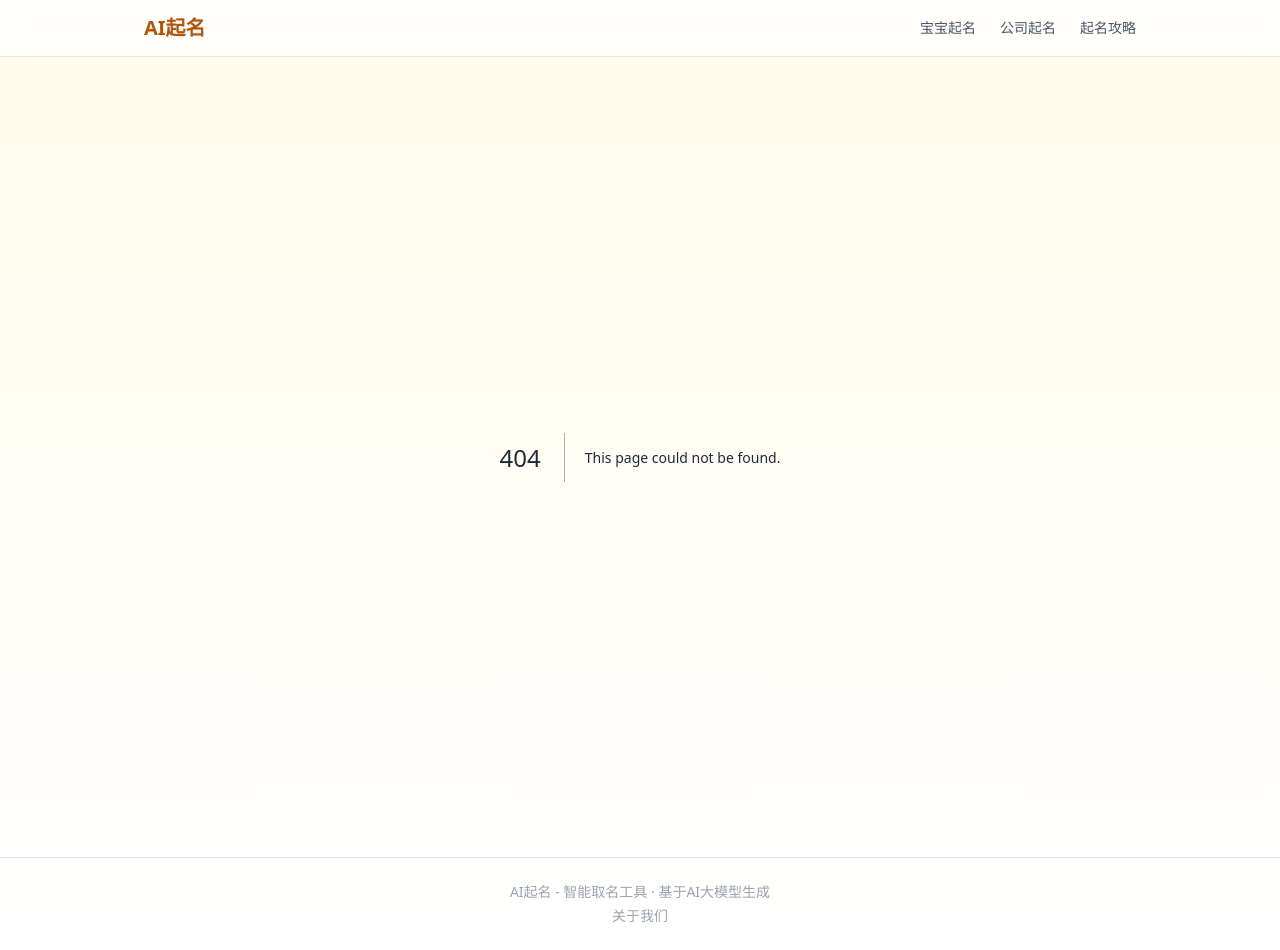
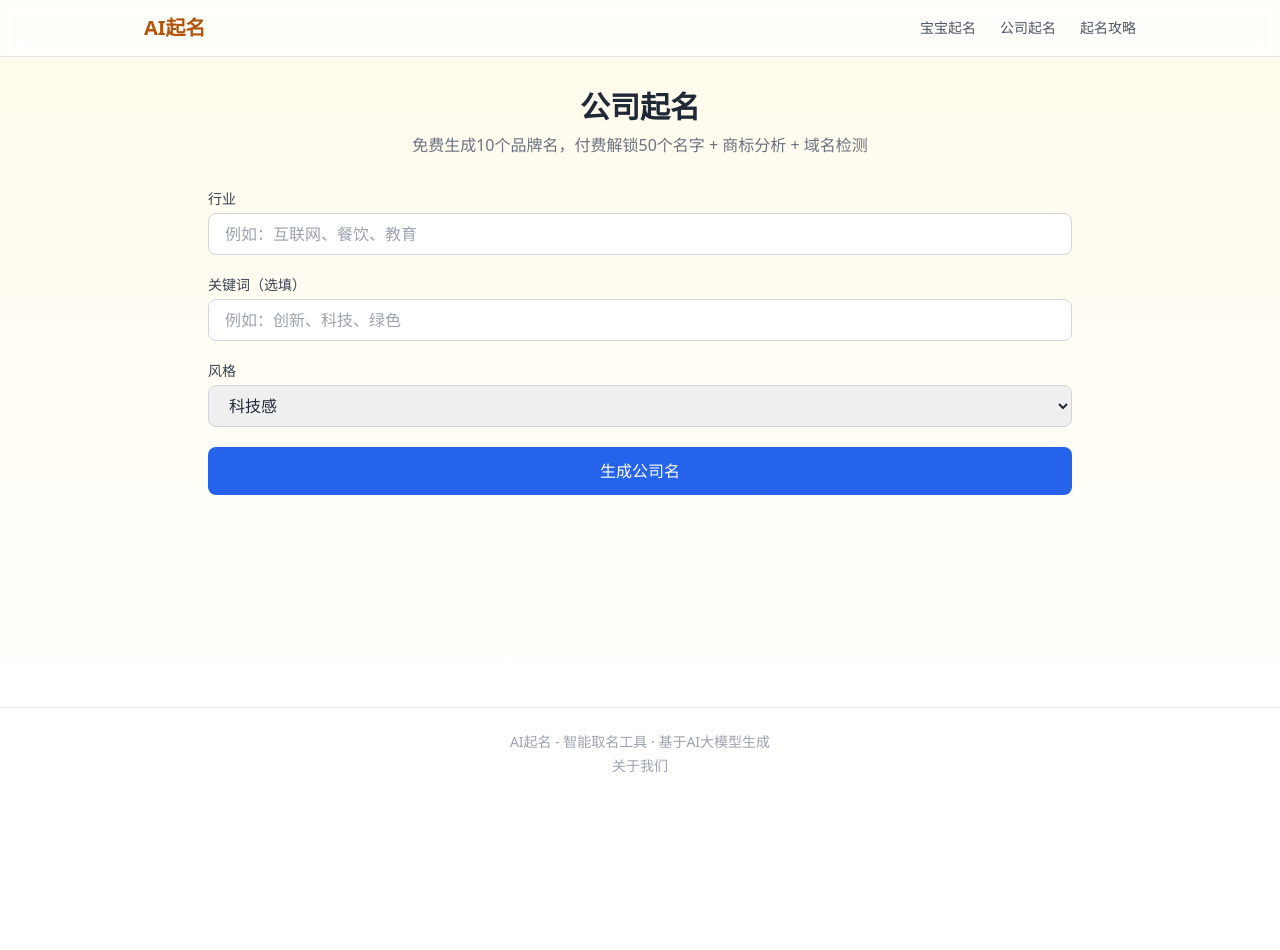
Before and after one commit to 971511441/-, a Next.js app: page /company-name in a window 1280 px wide. Before the commit this address had no page. After the commit the page ends 800 px from the top, so only its background shows below. Built offline with nearby package versions, Linux system fonts and the light colour scheme.

Commit message:
feat: add baby name and company name pages with paywall

```diff
--- /dev/null
+++ b/app/baby-name/page.tsx
@@ -0,0 +1,59 @@
+"use client";
+
+import { useState } from "react";
+import { NameForm } from "@/components/NameForm";
+import { NameResults } from "@/components/NameResults";
+import { Paywall } from "@/components/Paywall";
+
+export default function BabyNamePage() {
+  const [names, setNames] = useState<any[]>([]);
+  const [loading, setLoading] = useState(false);
+  const [error, setError] = useState("");
+
+  const handleGenerate = async (params: any) => {
+    setLoading(true);
+    setError("");
+    try {
+      const res = await fetch("/api/generate-free", {
+        method: "POST",
+        headers: { "Content-Type": "application/json" },
+        body: JSON.stringify(params),
+      });
+      const data = await res.json();
+      if (!res.ok) throw new Error(data.error);
+      setNames(data.names);
+    } catch (e: any) {
+      setError(e.message);
+    } finally {
+      setLoading(false);
+    }
+  };
+
+  return (
+    <div className="max-w-4xl mx-auto px-4 py-8">
+      <h1 className="text-3xl font-bold text-center text-gray-800 mb-2">
+        宝宝起名
+      </h1>
+      <p className="text-center text-gray-500 mb-8">
+        免费生成10个名字，付费解锁50个名字 + 详细寓意分析
+      </p>
+
+      <NameForm type="baby" onGenerate={handleGenerate} loading={loading} />
+
+      {error && (
+        <p className="text-center text-red-500 mt-4">{error}</p>
+      )}
+
+      {names.length > 0 && (
+        <>
+          <NameResults names={names} isPaid={false} />
+          <Paywall
+            onUnlock={() => {
+              window.location.href = "/pay/create?type=baby";
+            }}
+          />
+        </>
+      )}
+    </div>
+  );
+}
--- /dev/null
+++ b/app/company-name/page.tsx
@@ -0,0 +1,59 @@
+"use client";
+
+import { useState } from "react";
+import { NameForm } from "@/components/NameForm";
+import { NameResults } from "@/components/NameResults";
+import { Paywall } from "@/components/Paywall";
+
+export default function CompanyNamePage() {
+  const [names, setNames] = useState<any[]>([]);
+  const [loading, setLoading] = useState(false);
+  const [error, setError] = useState("");
+
+  const handleGenerate = async (params: any) => {
+    setLoading(true);
+    setError("");
+    try {
+      const res = await fetch("/api/generate-free", {
+        method: "POST",
+        headers: { "Content-Type": "application/json" },
+        body: JSON.stringify(params),
+      });
+      const data = await res.json();
+      if (!res.ok) throw new Error(data.error);
+      setNames(data.names);
+    } catch (e: any) {
+      setError(e.message);
+    } finally {
+      setLoading(false);
+    }
+  };
+
+  return (
+    <div className="max-w-4xl mx-auto px-4 py-8">
+      <h1 className="text-3xl font-bold text-center text-gray-800 mb-2">
+        公司起名
+      </h1>
+      <p className="text-center text-gray-500 mb-8">
+        免费生成10个品牌名，付费解锁50个名字 + 商标分析 + 域名检测
+      </p>
+
+      <NameForm type="company" onGenerate={handleGenerate} loading={loading} />
+
+      {error && (
+        <p className="text-center text-red-500 mt-4">{error}</p>
+      )}
+
+      {names.length > 0 && (
+        <>
+          <NameResults names={names} isPaid={false} />
+          <Paywall
+            onUnlock={() => {
+              window.location.href = "/pay/create?type=company";
+            }}
+          />
+        </>
+      )}
+    </div>
+  );
+}
--- /dev/null
+++ b/components/Paywall.tsx
@@ -0,0 +1,27 @@
+"use client";
+
+interface PaywallProps {
+  onUnlock: () => void;
+}
+
+export function Paywall({ onUnlock }: PaywallProps) {
+  return (
+    <div className="mt-8 p-6 rounded-2xl bg-gradient-to-r from-amber-100 to-orange-100 border border-amber-300 text-center">
+      <h3 className="text-xl font-bold text-amber-800 mb-2">
+        想要更多好名字？
+      </h3>
+      <p className="text-amber-700 mb-4">
+        解锁50个优质名字 + 详细寓意分析 + 八字五行 + 重名度评估
+      </p>
+      <button
+        onClick={onUnlock}
+        className="px-8 py-3 bg-amber-600 text-white rounded-full font-bold hover:bg-amber-700 transition shadow-lg"
+      >
+        仅需19.9元 · 立即解锁
+      </button>
+      <p className="text-xs text-amber-500 mt-2">
+        一次付费，永久查看结果
+      </p>
+    </div>
+  );
+}
```
